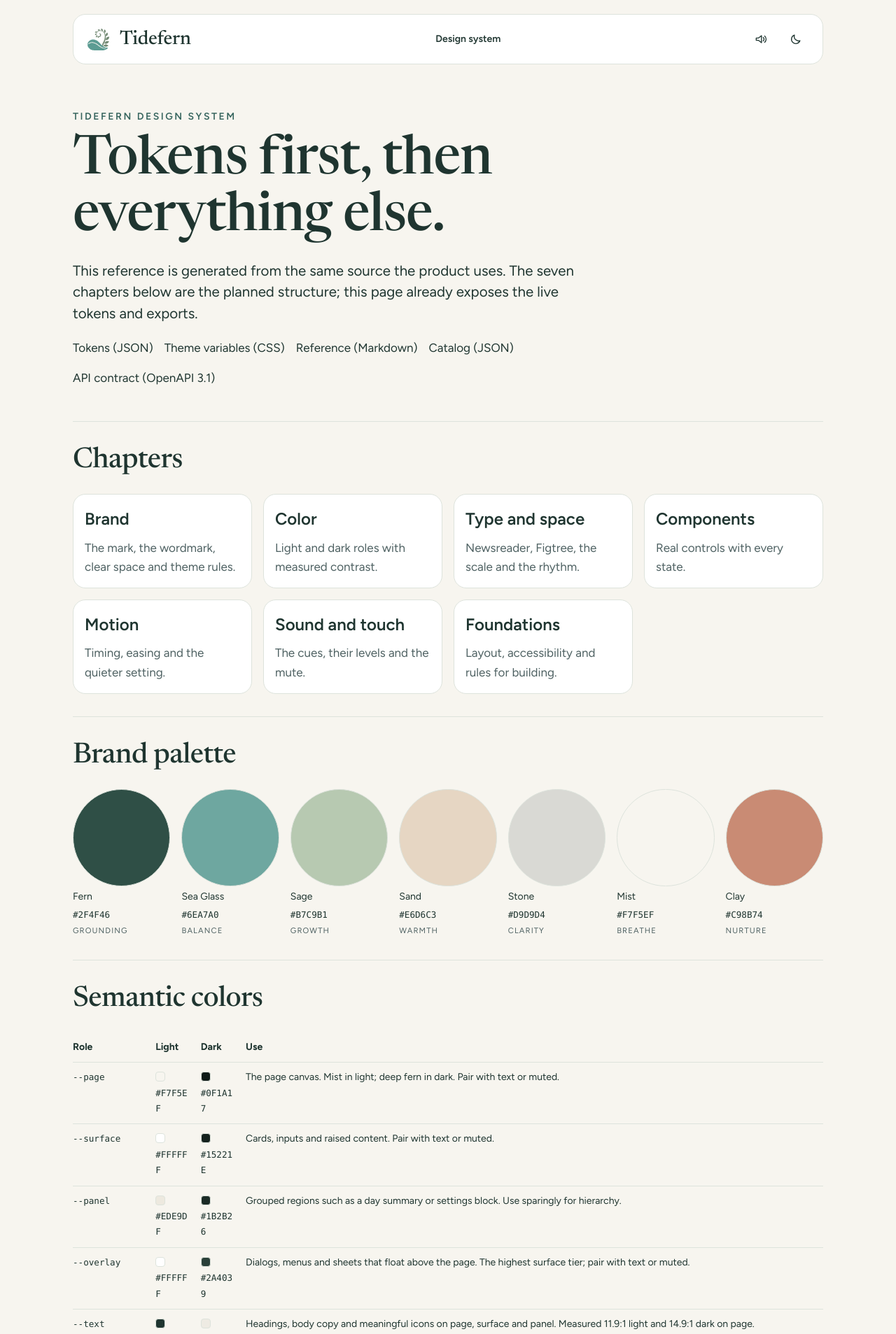
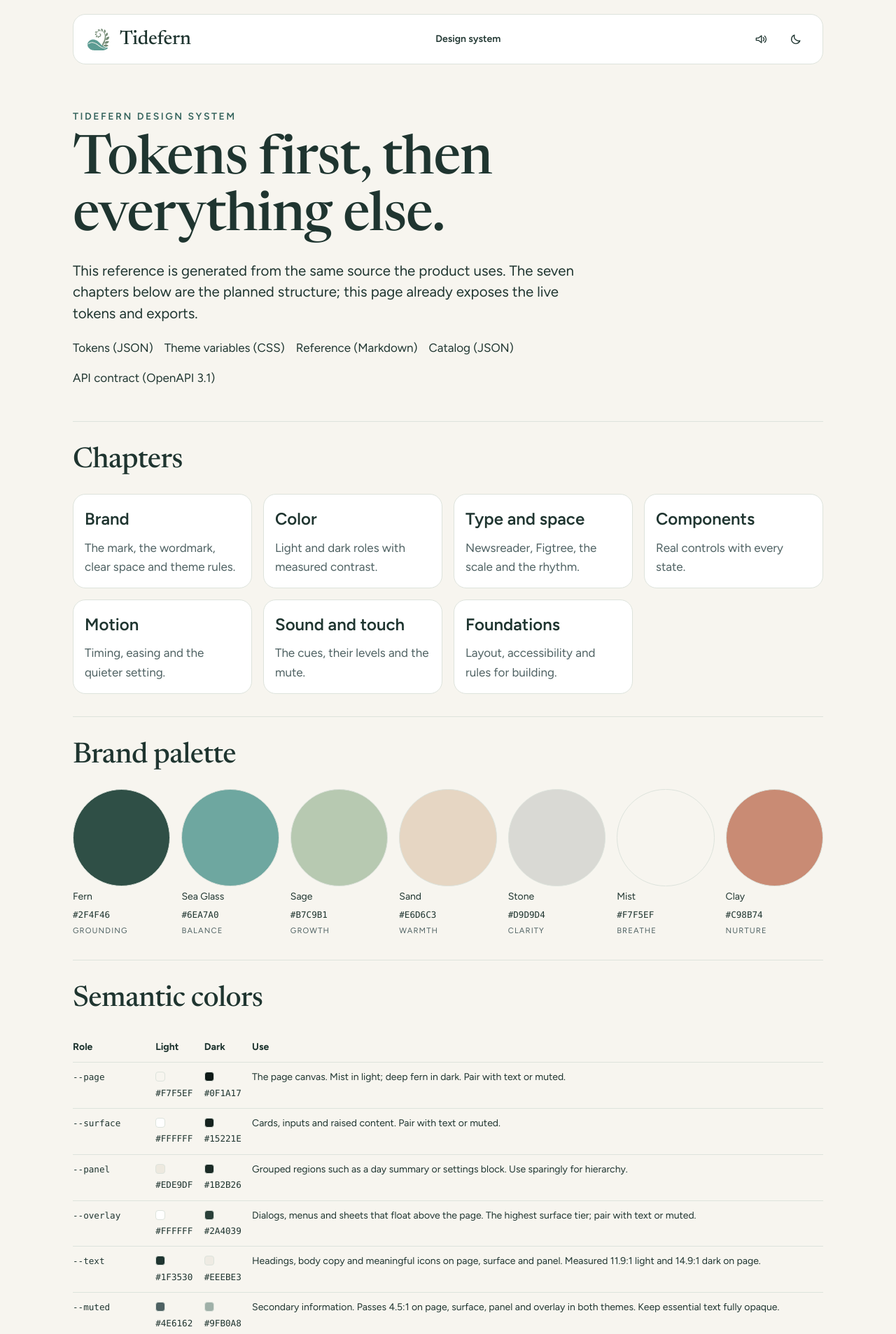
Before and after one commit to iurman/tidefern, a Next.js app in the folder apps/web/: page /design in a window 1280 px wide. Shown: the top 1907 px of the page at 70% size. Built offline with nearby package versions, Linux system fonts and the light colour scheme; no server answers.

Commit message:
Design tables: break only the code tokens, not the words around them
Breaking anywhere in every cell fit 320 px but split headers and values mid-word (Kin d, 60 0px). Only code tokens and file names break now; the tables still fit 320 px with no sideways scroll.

```diff
--- a/apps/web/src/app/globals.css
+++ b/apps/web/src/app/globals.css
@@ -412,7 +412,9 @@ img {
   vertical-align: top;
   padding: 10px 12px 10px 0;
   border-bottom: 1px solid var(--soft-border);
-  /* A long token, value or file name breaks inside its cell, so the table fits a 320px screen. */
+}
+/* A long token or file name breaks inside its cell, so the table fits a 320px screen; words don't. */
+.token-table code {
   overflow-wrap: anywhere;
 }
 .token-table th[scope="row"] {
```
